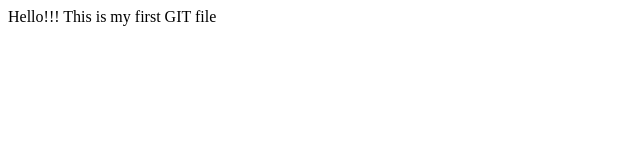
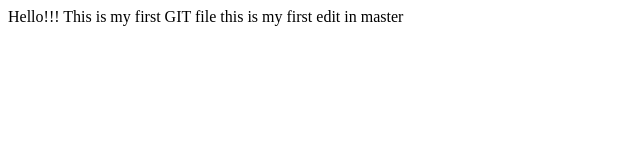
Before and after one commit to srasthapuram9621/hello-world, a plain HTML site: page index.html in a window 1280 px wide. Shown: the whole page, without its empty margins (0-640 px from the left). Drawn offline with Linux system fonts and the light colour scheme.

Commit message:
changed index file

```diff
--- a/index.html
+++ b/index.html
@@ -4,5 +4,6 @@ Hello!!!
 </head>
 <body>
 This is my first GIT file
+this is my first edit in master
 </body>
 </html>
```
